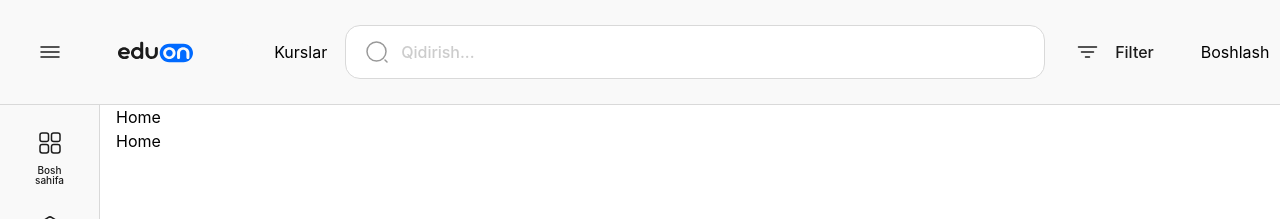
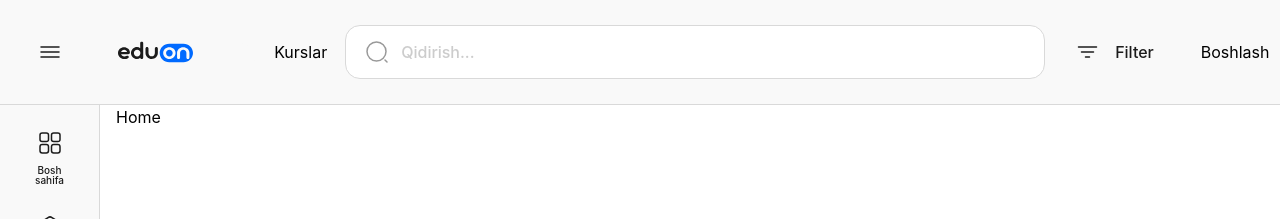
Before and after one commit to MuhammadAminAD/Ekor, a React (Vite) app: page / in a window 1280 px wide. Shown: the top 219 px of the page. Built offline with nearby package versions, Linux system fonts and the light colour scheme.

Commit message:
fix conflict

```diff
--- a/src/App.tsx
+++ b/src/App.tsx
@@ -16,7 +16,6 @@ export default function App() {
           <div className="w-full">
             <AppRouter />
           </div>
-          <AppRouter />
         </div>
       </div>
     </>
```
